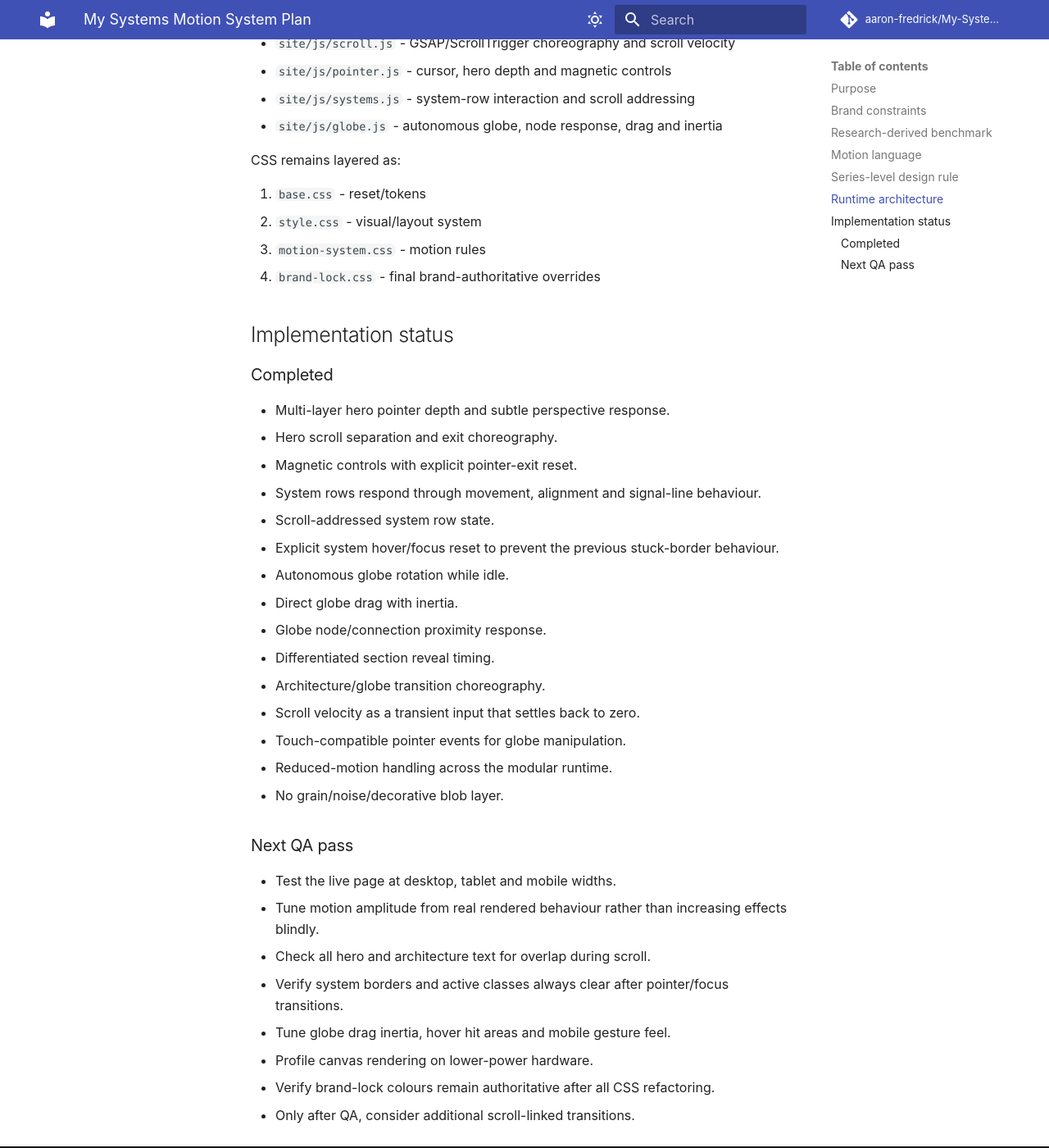
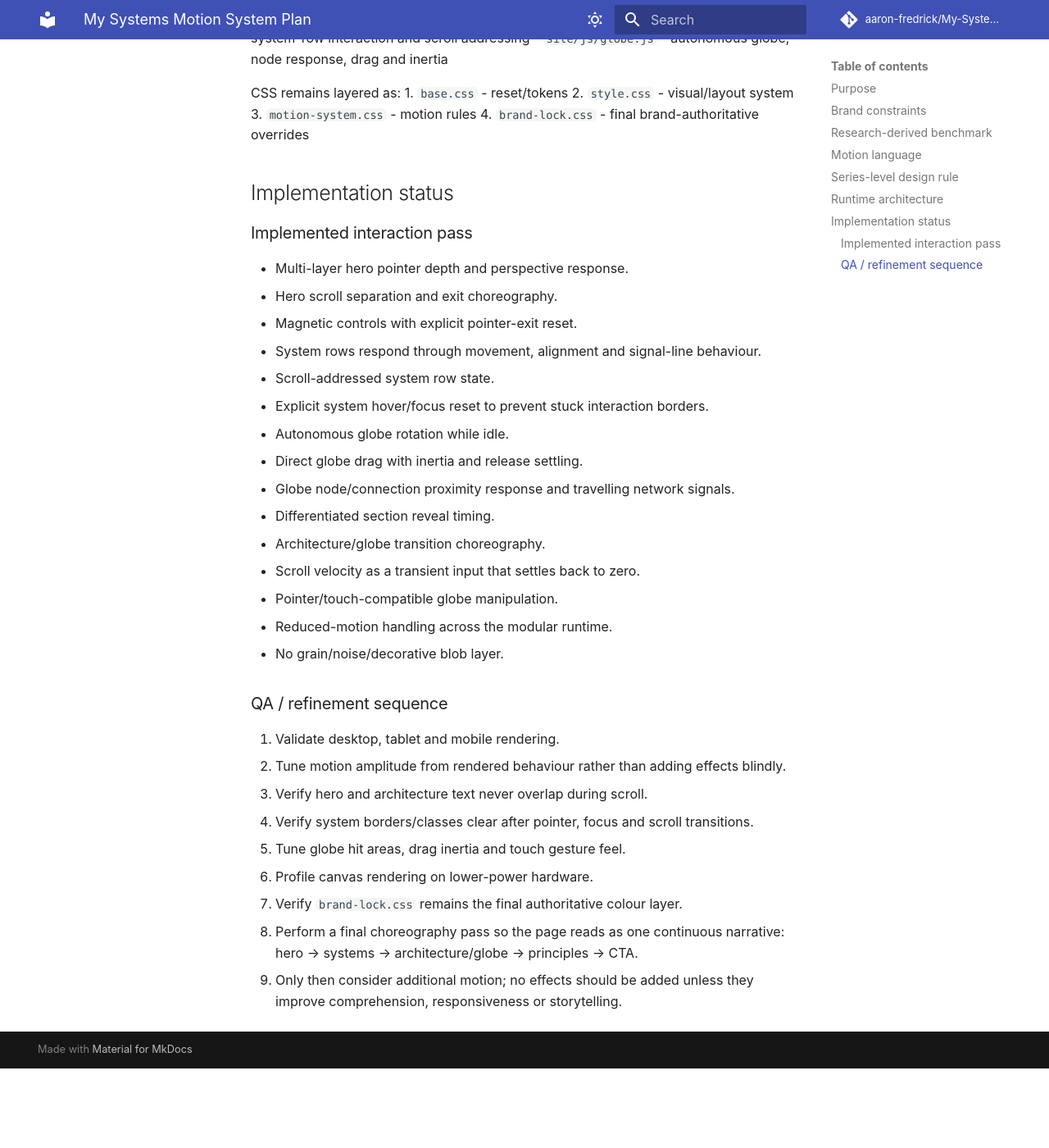
Before and after one commit to aaron-fredrick/My-Systems, an MkDocs documentation site: the page built from docs/MOTION_SYSTEM_PLAN.md, in a window 1280 px wide and 1400 px high, scrolled down 1733 px. Shown: the whole window at 82% size. Built offline with MkDocs 1.6.1 and Material for MkDocs 9.7.7, drawn with Linux system fonts in a browser that asks for light colours; comment, search, counter and statistics services are not loaded; after the commit the page ends 3036 px from its top, so only the background shows below that; some of the changed text lies outside the part shown.

Commit message:
docs: update motion implementation and QA plan

```diff
--- a/docs/MOTION_SYSTEM_PLAN.md
+++ b/docs/MOTION_SYSTEM_PLAN.md
@@ -47,37 +46,36 @@ The interaction code is now intentionally split by responsibility:
 - `site/js/globe.js` - autonomous globe, node response, drag and inertia
 
 CSS remains layered as:
-
 1. `base.css` - reset/tokens
 2. `style.css` - visual/layout system
 3. `motion-system.css` - motion rules
 4. `brand-lock.css` - final brand-authoritative overrides
 
 ## Implementation status
-
-### Completed
-- Multi-layer hero pointer depth and subtle perspective response.
+### Implemented interaction pass
+- Multi-layer hero pointer depth and perspective response.
 - Hero scroll separation and exit choreography.
 - Magnetic controls with explicit pointer-exit reset.
 - System rows respond through movement, alignment and signal-line behaviour.
 - Scroll-addressed system row state.
-- Explicit system hover/focus reset to prevent the previous stuck-border behaviour.
+- Explicit system hover/focus reset to prevent stuck interaction borders.
 - Autonomous globe rotation while idle.
-- Direct globe drag with inertia.
-- Globe node/connection proximity response.
+- Direct globe drag with inertia and release settling.
+- Globe node/connection proximity response and travelling network signals.
 - Differentiated section reveal timing.
 - Architecture/globe transition choreography.
 - Scroll velocity as a transient input that settles back to zero.
-- Touch-compatible pointer events for globe manipulation.
+- Pointer/touch-compatible globe manipulation.
 - Reduced-motion handling across the modular runtime.
 - No grain/noise/decorative blob layer.
 
-### Next QA pass
-- Test the live page at desktop, tablet and mobile widths.
-- Tune motion amplitude from real rendered behaviour rather than increasing effects blindly.
-- Check all hero and architecture text for overlap during scroll.
-- Verify system borders and active classes always clear after pointer/focus transitions.
-- Tune globe drag inertia, hover hit areas and mobile gesture feel.
-- Profile canvas rendering on lower-power hardware.
-- Verify brand-lock colours remain authoritative after all CSS refactoring.
-- Only after QA, consider additional scroll-linked transitions.
+### QA / refinement sequence
+1. Validate desktop, tablet and mobile rendering.
+2. Tune motion amplitude from rendered behaviour rather than adding effects blindly.
+3. Verify hero and architecture text never overlap during scroll.
+4. Verify system borders/classes clear after pointer, focus and scroll transitions.
+5. Tune globe hit areas, drag inertia and touch gesture feel.
+6. Profile canvas rendering on lower-power hardware.
+7. Verify `brand-lock.css` remains the final authoritative colour layer.
+8. Perform a final choreography pass so the page reads as one continuous narrative: hero -> systems -> architecture/globe -> principles -> CTA.
+9. Only then consider additional motion; no effects should be added unless they improve comprehension, responsiveness or storytelling.
```
Also changed, not shown: other parts of docs/MOTION_SYSTEM_PLAN.md (+1 -2 lines).
